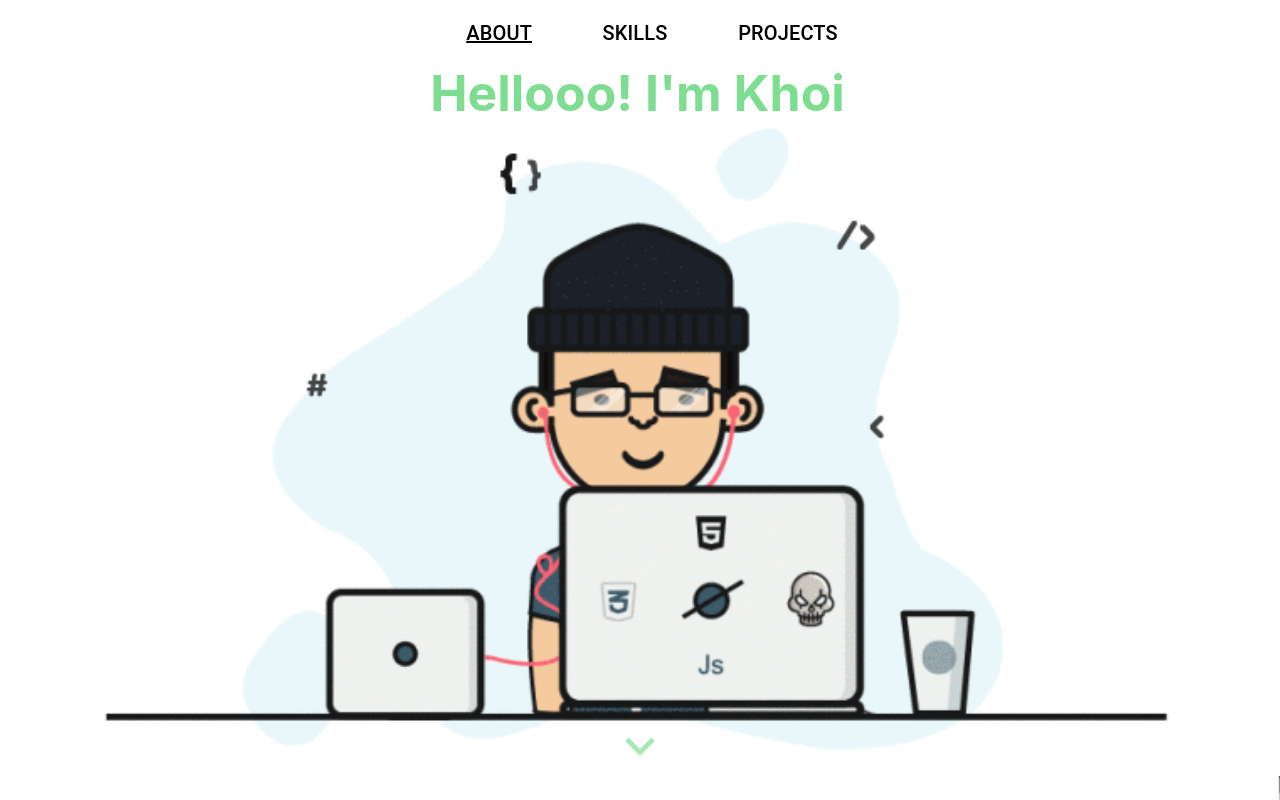
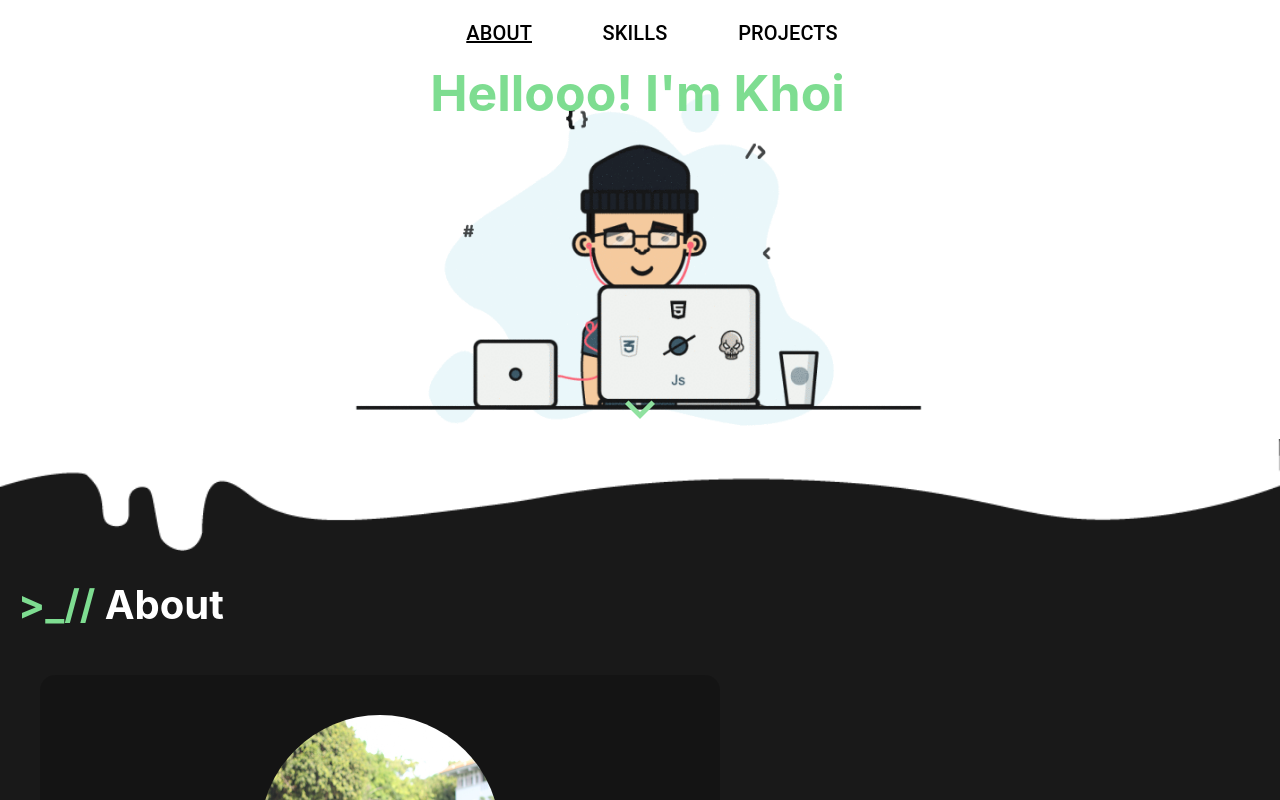
Before and after one commit to hippoboy08/resume, a React (Create React App) app: page / in a window 1280 px wide. Shown: the top 800 px of the page. Built offline with nearby package versions, Linux system fonts and the light colour scheme.

Commit message:
Fix: banner img quality falls off in desktop
#Prettierify code of Section component

```diff
--- a/src/components/Banner/Banner.component.tsx
+++ b/src/components/Banner/Banner.component.tsx
@@ -5,12 +5,14 @@ const Banner = () => {
   const classes = useStyles()
   return (
     <>
-      <div className={classes.background}>
-        <div className={classes.center}>
-          <div>
-            <h1 className={classes.typewriter}>Hellooo! I'm Khoi</h1>
+      <div className={classes.backgroundWrapper}>
+        <div className={classes.background}>
+          <div className={classes.center}>
+            <div>
+              <h1 className={classes.typewriter}>Hellooo! I'm Khoi</h1>
+            </div>
+            <Icon className={classes.icon}>keyboard_arrow_down</Icon>
           </div>
-          <Icon className={classes.icon}>keyboard_arrow_down</Icon>
         </div>
       </div>
       <div className={classes.gap} />
--- a/src/components/Banner/Banner.styles.ts
+++ b/src/components/Banner/Banner.styles.ts
@@ -1,13 +1,16 @@
-import { makeStyles, Theme } from "@material-ui/core";
+import { makeStyles, Theme } from '@material-ui/core'
 
 export const useStyles = makeStyles(
   (theme: Theme) => {
     return {
+      backgroundWrapper: {
+        background: theme.palette.common.white,
+      },
       background: {
         marginTop: theme.mixins.toolbar.minHeight,
         width: '100%',
-      // height: '90vh',
-      // maxHeight: '90vh',
+        maxWidth: 680,
+        maxHeight: 428,
         margin: 'auto',
         backgroundColor: 'white',
         backgroundImage: `url('/assets/banner.gif')`,
@@ -38,7 +41,8 @@ export const useStyles = makeStyles(
           'hidden' /* Ensures the content is not revealed until the animation */,
         borderRight: '.1em solid black' /* The typwriter cursor */,
         whiteSpace: 'nowrap' /* Keeps the content on a single line */,
-      margin: '0 auto' /* Gives that scrolling effect as the typing happens */,
+        margin:
+          '0 auto' /* Gives that scrolling effect as the typing happens */,
         animation:
           'reveal 2s steps(40, end), blink-caret .75s step-end infinite',
       },
@@ -48,13 +52,14 @@ export const useStyles = makeStyles(
         animationTimingFunction: 'ease-in-out',
       },
 
-    gap:{
+      gap: {
         width: '100%',
         paddingTop: '10%',
         backgroundImage: `url('/assets/banner-gap.png')`,
         backgroundRepeat: 'no-repeat',
         backgroundSize: 'contain',
       },
-  }},
+    }
+  },
   { name: 'Banner' }
 )
```
Also changed, not shown: src/components/Section.tsx (+6 -3 lines). Lines whose indentation alone changed are shown as unchanged.
